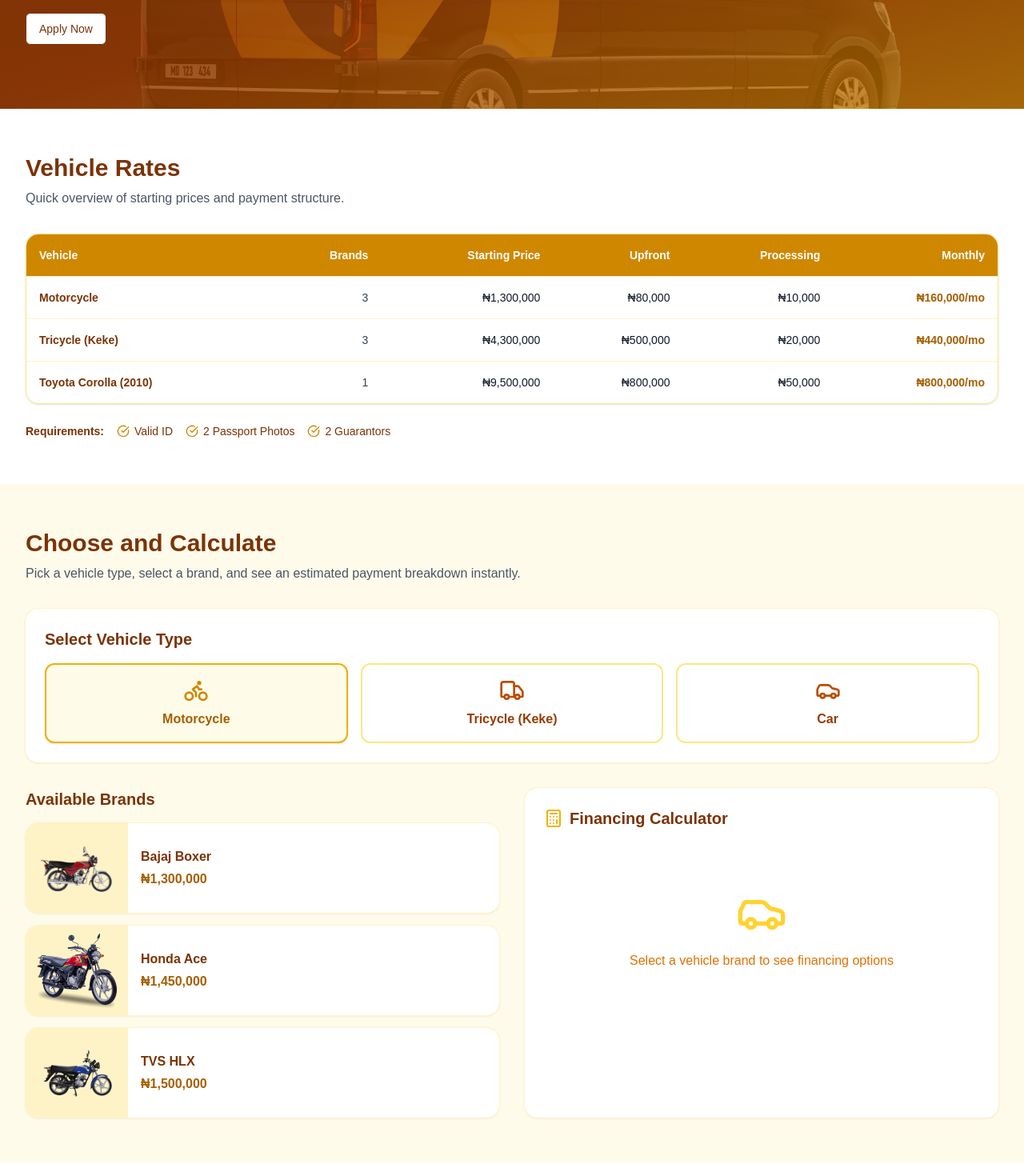
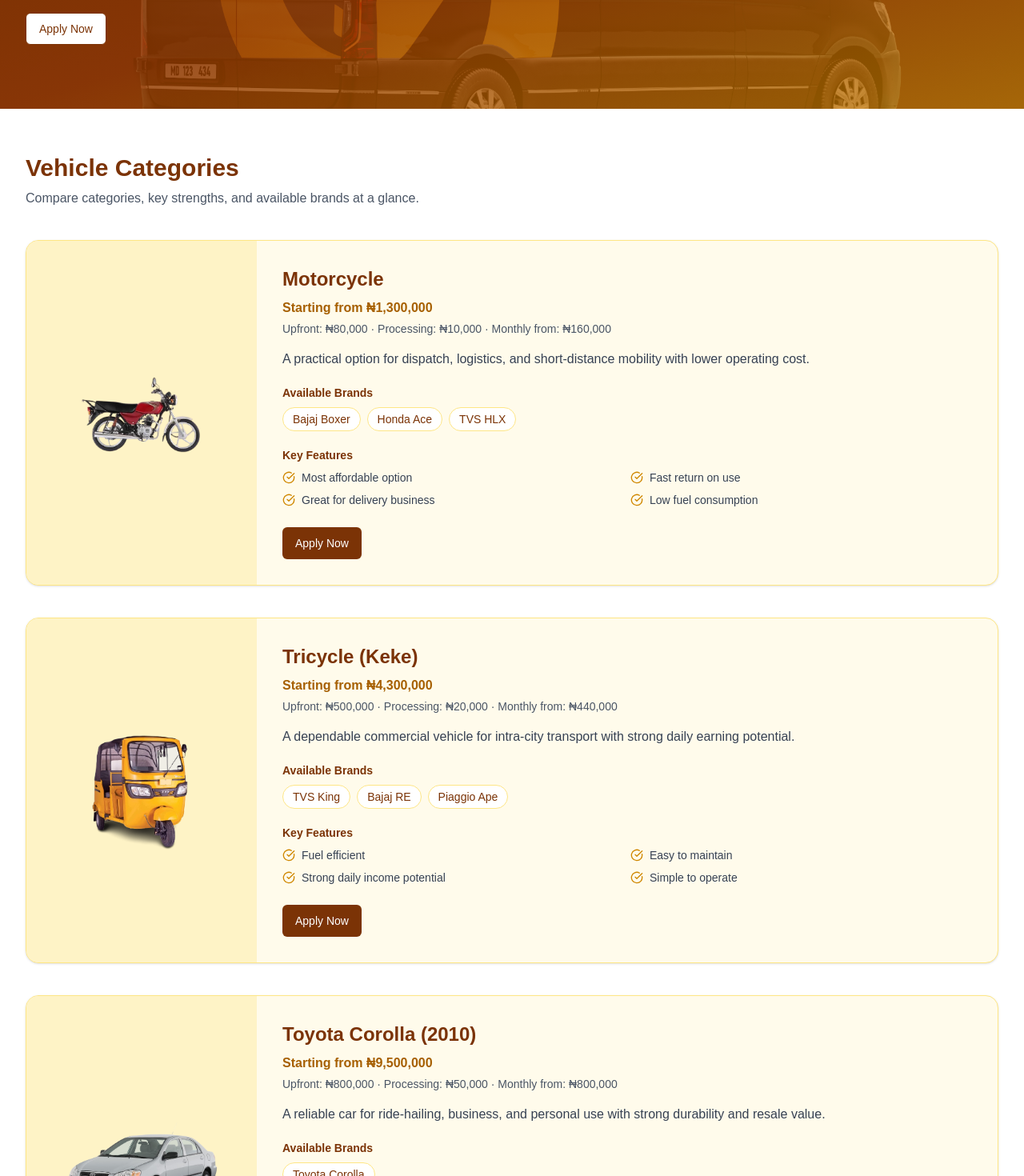
Before and after one commit to Celebration-Adesa-HQ/Yungola-transport, a Next.js app: page /vehicles in a window 1280 px wide. Shown: the part 320-1790 px from the top of the page at 80% size. Built offline with nearby package versions, Linux system fonts and the light colour scheme.

Commit message:
fix: Hide Rates Table and Interactive Section in VehiclesPageComponent

```diff
--- a/components/page/VehiclesPageComponent.jsx
+++ b/components/page/VehiclesPageComponent.jsx
@@ -224,7 +224,7 @@
       </section>
 
       {/* Rates Table */}
-      <section className="bg-white py-14">
+      <section className="bg-white py-14 hidden">
         <div className="mx-auto max-w-7xl px-4 sm:px-6 lg:px-8">
           <div className="mb-8 flex flex-col gap-3 sm:flex-row sm:items-end sm:justify-between">
             <div>
@@ -294,7 +294,7 @@
       </section>
 
       {/* Interactive Section */}
-      <section className="py-14">
+      <section className="py-14 hidden">
         <div className="mx-auto max-w-7xl px-4 sm:px-6 lg:px-8">
           <div className="mb-8">
             <h2 className="text-3xl font-black text-amber-900">
```
